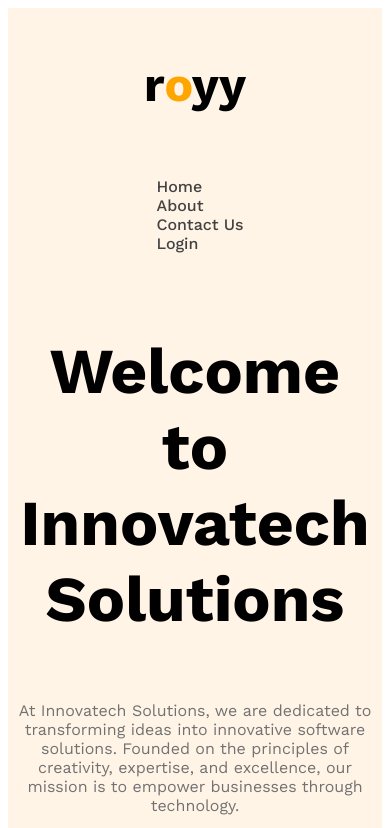
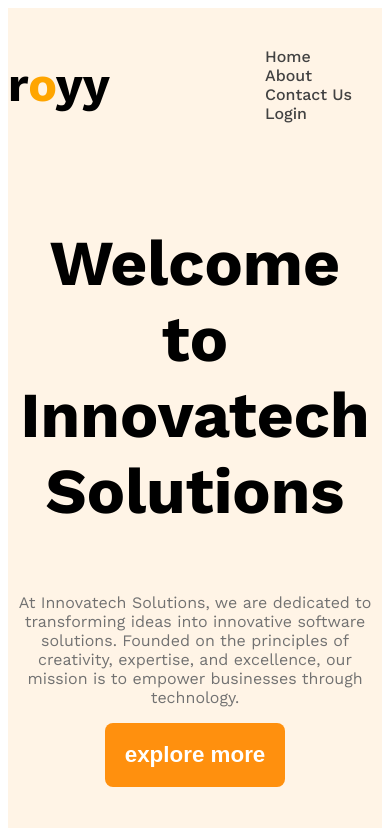
Before and after one commit to royangon/IT-website, a plain HTML site: page index.html in a window 390 px wide. Shown: the top 828 px of the page. Drawn offline with nearby package versions, Linux system fonts and the light colour scheme.

Commit message:
responsive

```diff
--- a/styles/styles.css
+++ b/styles/styles.css
@@ -282,8 +282,10 @@ main>section {
 
 /* responsive media-query */
 @media screen and (max-width: 576px) {
+    .navbar{
+        display: flex;
+    }
 
-    .navbar,
     .navbar-links,
     .features-list,
     .teams{
```
